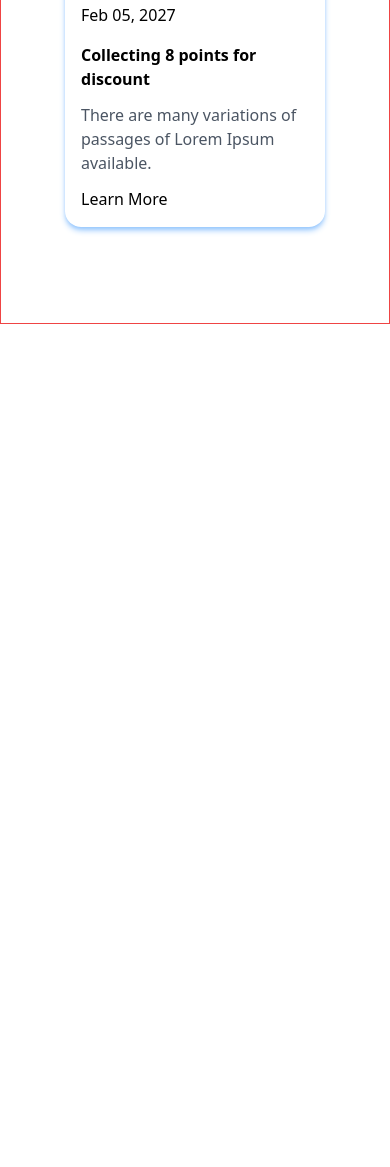
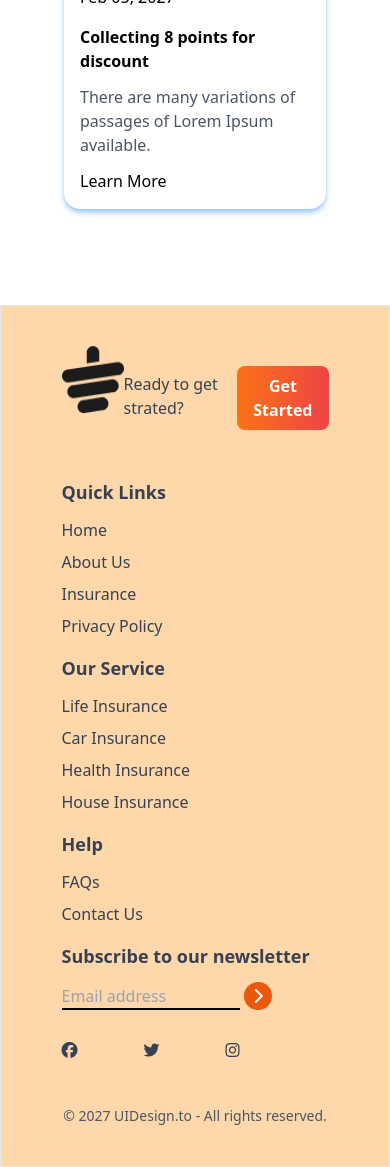
Before and after one commit to asantor23/tea-house-resorces-ex, a plain HTML site: page index.html in a window 390 px wide. Shown: the part 6312-7479 px from the top of the page. Before the commit the page ends 6636 px from the top, so only its background shows below. Drawn offline with nearby package versions, Linux system fonts and the light colour scheme.

Commit message:
added Tea House resources full projects

```diff
--- a/index.html
+++ b/index.html
@@ -28,7 +28,7 @@
 </head>
 <body>
     <!-- Main Container -->
-     <main class="max-w-screen-xl mx-auto px-16 lg:px-28  border border-red-500">
+     <main class="max-w-screen-xl mx-auto px-16 lg:px-28  ">
     <!--Header Section  -->
         <header class="md:flex pt-10 mb-20 ">
 
@@ -298,11 +298,113 @@
 
 
        </div>
-
-
       </div>
     </section>
 
    </main>
+
+
+
+
+<!-- footer section -->
+  <footer class="bg-orange-200 text-gray-700 py-10 px-4 md:px-16  border">
+     <div class="w-9/12 mx-auto  ">
+
+      <!-- Logo -->
+        <div class="mb-8 flex justify-between  ">
+           <img class="mb-8" src="images/cup.png" alt="">
+           <div class="flex items-center gap-4">
+              <h4 >Ready to get strated?</h4>
+              <button class=" mb-4 bg-gradient-to-r from-orange-500 to-red-500 px-4 py-2 rounded-lg text-white font-bold mt-5">Get Started</button>
+           </div>
+        </div>
+
+
+      <!--Links  -->
+      <div class="grid grid-cols-1 md:grid-cols-2 lg:grid-cols-4 gap-4  ">
+
+        <!-- First column -->
+           <div>
+            <h3 class="text-lg font-semibold mb-3 "> Quick Links</h3>
+            <ul class="space-y-2">
+              <li>
+                 <a class="hover:text-amber-500" href="#">Home</a>
+              </li>
+              <li>
+                <a class="hover:text-amber-500" href="#">About Us</a>
+             </li>
+             <li>
+              <a class="hover:text-amber-500" href="#">Insurance</a>
+           </li>
+           <li>
+            <a class="hover:text-amber-500" href="#">Privacy Policy</a>
+         </li>
+            </ul>
+           </div>
+
+        <!-- Second column -->
+         <div>
+          <h3 class="text-lg font-semibold mb-3 "> Our Service</h3>
+          <ul class="space-y-2">
+            <li>
+               <a class="hover:text-amber-500" href="#">Life Insurance</a>
+            </li>
+            <li>
+              <a class="hover:text-amber-500" href="#">Car Insurance</a>
+           </li>
+           <li>
+            <a class="hover:text-amber-500" href="#">Health Insurance</a>
+         </li>
+         <li>
+          <a class="hover:text-amber-500" href="#">House Insurance</a>
+       </li>
+          </ul>
+         </div>
+
+         <!-- Third column -->
+         <div>
+          <h3 class="text-lg font-semibold mb-3 "> Help</h3>
+          <ul class="space-y-2">
+            <li>
+               <a class="hover:text-amber-500" href="#">FAQs</a>
+            </li>
+            <li>
+              <a class="hover:text-amber-500" href="#">Contact Us</a>
+           </li>
+
+          </ul>
+         </div>
+
+
+        <!-- Fourth column -->
+          <div>
+          <h3 class="text-lg font-semibold mb-3 ">Subscribe to our newsletter</h3>
+
+          <div class="flex flex-col space-y-2">
+             <div>
+                <input class="bg-transparent border-b-2 border-black w-4/6 md:h-5/6" placeholder="Email address" type="text">
+                <i class="fa-solid fa-chevron-right   w-7 h-7 bg-orange-600
+                          inline-flex rounded-full text-white justify-center items-center "></i>
+
+               <div  class="flex  justify-between w-2/3 mb-2 md:mb-3 mt-8 ">
+                 <i class="fa-brands fa-facebook"></i>
+                 <i class="fa-brands fa-twitter"></i>
+                 <i class="fa-brands fa-instagram"></i>
+               </div>
+
+             </div>
+
+        </div>
+
+
+          </div>
+
+      </div>
+           <div class="text-center pt-4 mt-6 ">
+               <p class="text-sm text-gray-600">© 2027 UIDesign.to - All rights reserved.</p>
+           </div>
+    </div>
+  </footer>
+
 </body>
 </html>
```
